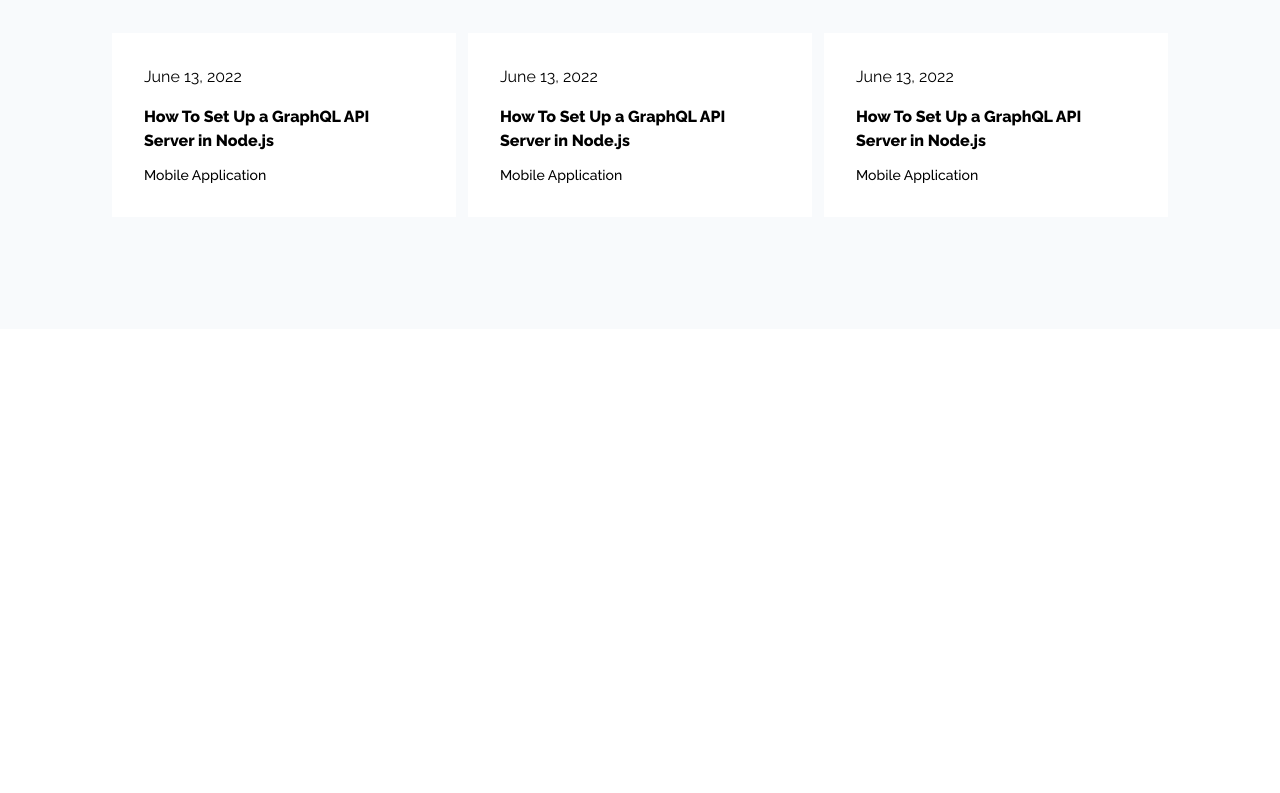
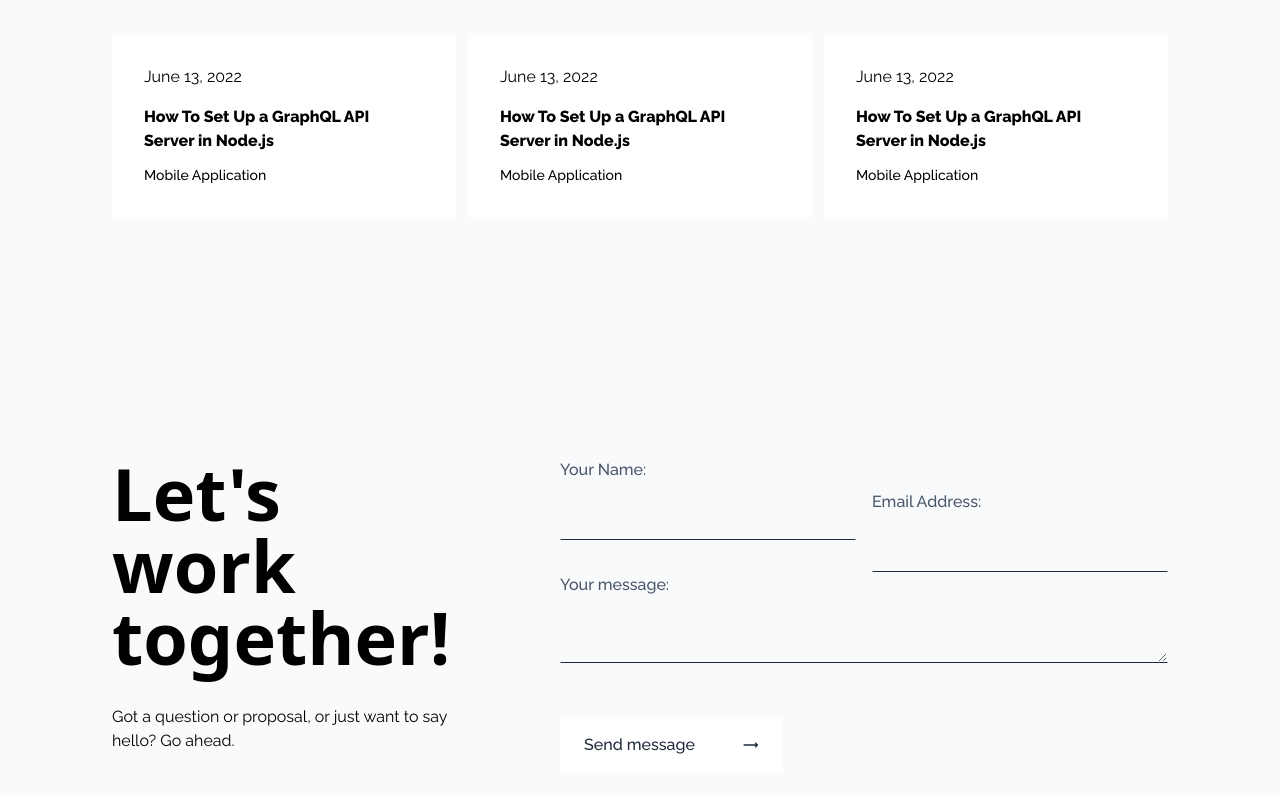
Before and after one commit to tunjiNg01/my-portfolio, a Next.js app: page / in a window 1280 px wide. Shown: the part 1931-2724 px from the top of the page. Before the commit the page ends 2260 px from the top, so only its background shows below. Built offline with nearby package versions, Linux system fonts and the light colour scheme.

Commit message:
added blog  page

```diff
--- a/components/BlogSection.jsx
+++ b/components/BlogSection.jsx
@@ -12,7 +12,7 @@ export default function Blog() {
         </p>
       </div>
       <div className="mt-8 grid grid-cols-1 gap-3 sm:grid-cols-3 ">
-        <div className="bg-white p-8">
+        <div className="bg-white p-4 sm:p-8">
           <p className="font-raleway ">June 13, 2022</p>
           <h2 className="mt-4 max-w-[90%] font-raleway font-bold">
             How To Set Up a GraphQL API Server in Node.js
@@ -21,7 +21,7 @@ export default function Blog() {
             Mobile Application
           </p>
         </div>
-        <div className="bg-white p-8">
+        <div className="bg-white p-4 sm:p-8">
           <p className="font-raleway ">June 13, 2022</p>
           <h2 className="mt-4 max-w-[90%] font-raleway font-bold">
             How To Set Up a GraphQL API Server in Node.js
@@ -30,7 +30,7 @@ export default function Blog() {
             Mobile Application
           </p>
         </div>
-        <div className="bg-white p-8">
+        <div className="bg-white p-4 sm:p-8">
           <p className="font-raleway ">June 13, 2022</p>
           <h2 className="mt-4 max-w-[90%] font-raleway font-bold">
             How To Set Up a GraphQL API Server in Node.js
--- /dev/null
+++ b/components/ContactForm.jsx
@@ -0,0 +1,53 @@
+import { CgArrowLongRight } from "react-icons/cg";
+
+export default function ContactForm() {
+  return (
+    <form action="">
+      <div className="block space-y-8 sm:flex sm:space-x-4">
+        <div className=" w-full ">
+          <label className="font-raleway font-medium text-slate-600 ">
+            Your Name:
+          </label>
+          <br></br>
+          <input
+            type="text"
+            name="first"
+            className="w-full border border-transparent border-b-slate-800 bg-slate-50 px-0 py-4 font-raleway  focus:outline-none "
+          />
+        </div>
+
+        <div className=" w-full ">
+          <label className="font-raleway font-medium text-slate-600">
+            Email Address:
+          </label>
+          <br></br>
+          <input
+            type="text"
+            name="first"
+            className="w-full border border-transparent border-b-slate-800 bg-slate-50 px-0 py-4 font-raleway  focus:outline-none "
+          />
+        </div>
+      </div>
+
+      <div className=" w-full ">
+        <label className="font-raleway font-medium text-slate-600">
+          Your message:
+        </label>
+        <br></br>
+        <textarea
+          type="text"
+          name="first"
+          className="w-full border border-transparent border-b-slate-800 bg-slate-50 px-0 py-2 font-raleway  focus:outline-none "
+        />
+      </div>
+
+      <button
+        type="button"
+        className="mt-12 flex items-center space-x-12 bg-white px-6 py-4 font-raleway font-medium text-slate-800"
+      >
+        <h2>Send message</h2>
+        <CgArrowLongRight />
+      </button>
+    </form>
+  );
+}
--- /dev/null
+++ b/components/ContactSection.jsx
@@ -0,0 +1,21 @@
+import { BoxUtility, ContactForm } from ".";
+
+export default function Contact() {
+  return (
+    <BoxUtility>
+      <div className=" grid grid-cols-1 sm:grid-cols-3 sm:space-x-24">
+        <div className="">
+          <h1 className="fon-raleway text-5xl font-extrabold sm:text-7xl">
+            Let's <br /> work together!
+          </h1>
+          <p className="mt-8 font-raleway">
+            Got a question or proposal, or just want to say hello? Go ahead.
+          </p>
+        </div>
+        <div className="sm: col-span-2 mt-6 space-y-8 sm:mt-0 ">
+          <ContactForm />
+        </div>
+      </div>
+    </BoxUtility>
+  );
+}
--- /dev/null
+++ b/components/Footer.jsx
@@ -0,0 +1,31 @@
+import { BoxUtility } from ".";
+import Link from "next/link";
+
+export default function Footer() {
+  return (
+    <BoxUtility>
+      <div className="flex justify-between ">
+        <div className="flex space-x-12">
+          <div className="font-raleway text-sm sm:text-base">
+            <p className="font-medium">Tunji Hammed</p>
+            <p>Full-stack software engineer</p>
+          </div>
+
+          <div className="font-raleway text-sm sm:text-base">
+            <p className="font-medium">Reach out to me </p>
+            <p>hello@vanholtz.co</p>
+          </div>
+        </div>
+
+        <div className=" font-raleway text-sm underline sm:text-base">
+          <Link href="#" target="_blank">
+            <p> LinkedIn</p>
+          </Link>
+          <Link href="#" target="_blank">
+            <p> X (formerly Twitter)</p>
+          </Link>
+        </div>
+      </div>
+    </BoxUtility>
+  );
+}
--- a/components/Header.jsx
+++ b/components/Header.jsx
@@ -14,7 +14,7 @@ export default function Header() {
     }
   };
   return (
-    <header className="fixed left-0 right-0 top-2 w-full bg-slate-50 ">
+    <header className="fixed left-0 right-0 top-2 w-full ">
       <nav className="relative z-10 mx-auto flex max-w-full justify-between rounded-full bg-slate-100 px-12 py-4 sm:max-w-[90%] ">
         {/* brand logo and desktop nav*/}
         <div className="flex items-center space-x-12 ">
--- a/components/index.js
+++ b/components/index.js
@@ -6,3 +6,6 @@ export { default as Expertise } from "./expertiseSection";
 export { default as Work } from "./workSection";
 
 export { default as Blog } from "./BlogSection";
+export { default as Contact } from "./ContactSection";
+export { default as ContactForm } from "./ContactForm";
+export { default as Footer } from "./Footer";
--- a/src/app/page.js
+++ b/src/app/page.js
@@ -1,5 +1,12 @@
 import Image from "next/image";
-import { HeroSection, Expertise, Work, Blog } from "@/components/index";
+import {
+  HeroSection,
+  Expertise,
+  Work,
+  Blog,
+  Contact,
+  Footer,
+} from "@/components/index";
 
 export default function Home() {
   return (
@@ -11,6 +18,8 @@ export default function Home() {
       <div className="bg-slate-50">
         <Work />
         <Blog />
+        <Contact />
+        <Footer />
       </div>
     </div>
   );
```
